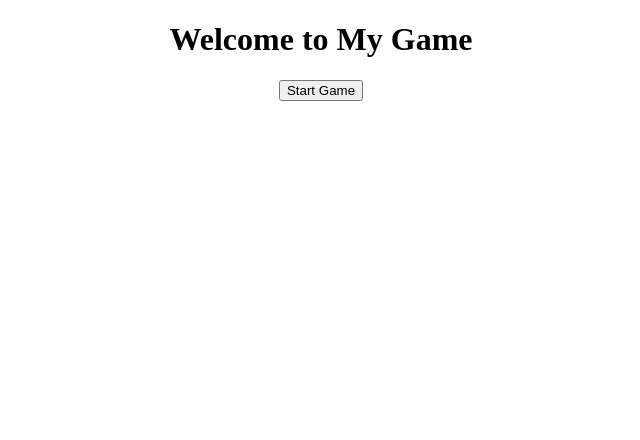
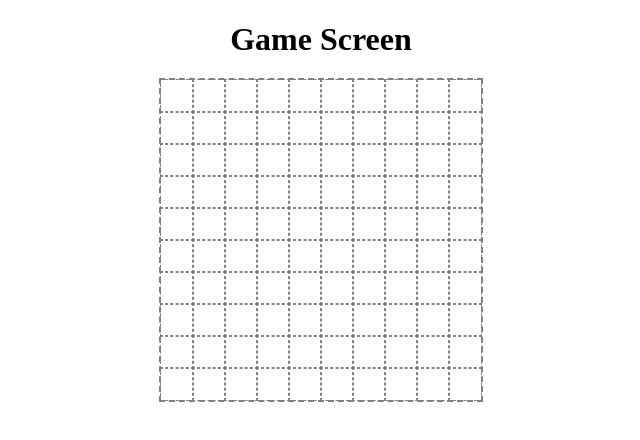
Before and after one commit to koutsenko/vas3k-gamejam-V, a React app: page / in a window 1280 px wide. Shown: the top 440 px of the page, without its empty margins (319-959 px from the left). Built offline with nearby package versions, Linux system fonts and the light colour scheme.

Commit message:
Added watch mode, render empty gamefield

```diff
--- a/package.json
+++ b/package.json
@@ -5,7 +5,8 @@
   "scripts": {
     "build": "webpack --mode=production",
     "serve": "http-server",
-    "test": "echo \"Error: no test specified\" && exit 1"
+    "test": "echo \"Error: no test specified\" && exit 1",
+    "watch": "webpack --mode=development --watch"
   },
   "author": "",
   "license": "ISC",
--- /dev/null
+++ b/src/components/gamefield.tsx
@@ -0,0 +1,35 @@
+import React, { useMemo } from "react";
+
+import { CellStyled, FieldStyled } from "./styles";
+
+/**
+ * @param x Размер поля по-горизонтали, кол-во спрайтов.
+ * @param x Размер поля по-вертикали, кол-во спрайтов.
+ */
+interface IProps {
+  x: number;
+  y: number;
+}
+
+/**
+ * Игровое поле.
+ */
+export default function GameField({ x, y }: IProps): JSX.Element {
+  const cells = useMemo(() => {
+    let result = [];
+
+    for (let i = 0; i < x; i++) {
+      for (let j = 0; j < y; j++) {
+        result.push(<CellStyled key={`${i}-${j}`} top={i} left={j} />);
+      }
+    }
+
+    return result;
+  }, [x, y]);
+
+  return (
+    <FieldStyled width={x} height={y}>
+      {cells}
+    </FieldStyled>
+  );
+}
--- /dev/null
+++ b/src/components/styles.ts
@@ -0,0 +1,25 @@
+import styled from "styled-components";
+import { CELL_SIZE } from "../consts";
+
+/**
+ * Игровое поле.
+ */
+export const FieldStyled = styled.div<{ height: number; width: number }>`
+  display: inline-block;
+  outline: 2px dashed gray;
+  position: relative;
+  width: ${(props) => props.width * CELL_SIZE}px;
+  height: ${(props) => props.height * CELL_SIZE}px;
+`;
+
+/**
+ * Ячейка игрового поля.
+ */
+export const CellStyled = styled.div<{ top: number; left: number }>`
+  height: ${CELL_SIZE}px;
+  left: ${(props) => props.left * CELL_SIZE}px;
+  outline: 1px dashed gray;
+  position: absolute;
+  top: ${(props) => props.top * CELL_SIZE}px;
+  width: ${CELL_SIZE}px;
+`;
--- /dev/null
+++ b/src/consts.ts
@@ -0,0 +1 @@
+export const CELL_SIZE = 32;
--- a/src/main.tsx
+++ b/src/main.tsx
@@ -1,5 +1,5 @@
 import React, { useState } from "react";
-import ReactDOM from "react-dom";
+import { createRoot } from "react-dom/client";
 import MenuScreen from "./screens/menu";
 import GameScreen from "./screens/game";
 
@@ -9,8 +9,14 @@ enum GameStatus {
   GAME_OVER,
 }
 
+/**
+ * Начальный статус игры в режиме разработки.
+ */
+const initialStatus =
+  process.env.NODE_ENV === "development" ? GameStatus.PLAYING : GameStatus.MENU;
+
 function App() {
-  const [status, setStatus] = useState(GameStatus.MENU);
+  const [status, setStatus] = useState(initialStatus);
 
   const startGame = () => {
     setStatus(GameStatus.PLAYING);
@@ -25,4 +31,4 @@ function App() {
   }
 }
 
-ReactDOM.render(<App />, document.getElementById("app"));
+createRoot(document.getElementById("app") as Element).render(<App />);
--- a/src/screens/game.tsx
+++ b/src/screens/game.tsx
@@ -1,4 +1,5 @@
 import React from "react";
+import GameField from "../components/gamefield";
 
 import { ContainerStyled } from "./styles";
 
@@ -6,6 +7,7 @@ export default function GameScreen() {
   return (
     <ContainerStyled>
       <h1>Game Screen</h1>
+      <GameField x={10} y={10} />
     </ContainerStyled>
   );
 }
```
